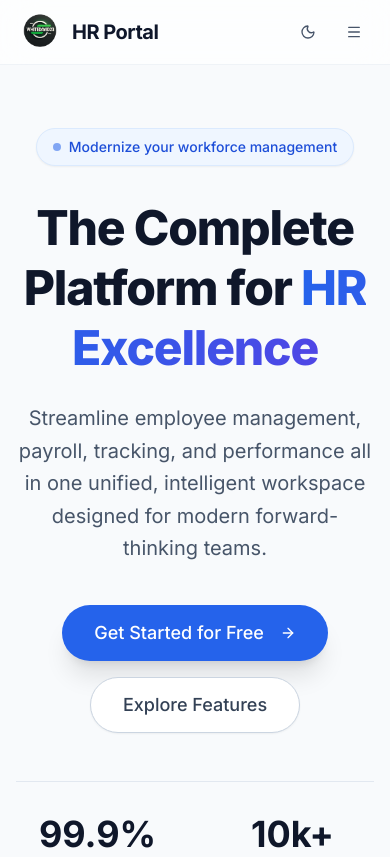
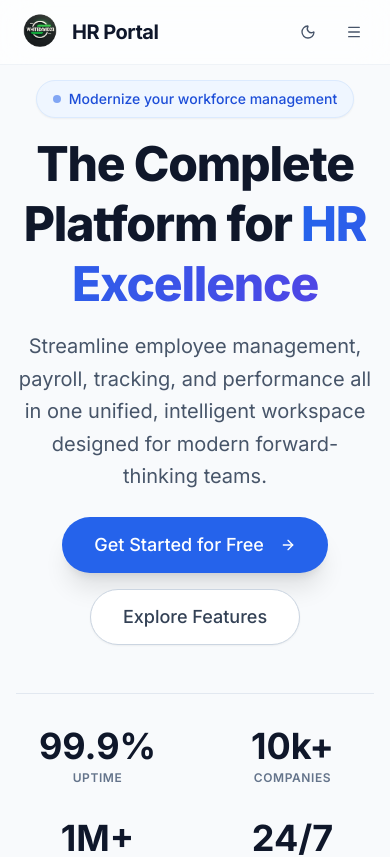
Before and after one commit to Aniket0025/EnterpriseSystem, a React (Vite) app in the folder client/: page / in a window 390 px wide. Shown: the top 857 px of the page. Built offline with nearby package versions, Linux system fonts and the light colour scheme; what react-google-recaptcha-v3 would draw is missing.

Commit message:
recapture update

```diff
--- a/client/src/contexts/AuthContext.tsx
+++ b/client/src/contexts/AuthContext.tsx
@@ -113,6 +113,7 @@ export function AuthProvider({ children }: { children: ReactNode }) {
     setSession(null);
     setRole("employee");
     localStorage.removeItem("token");
+    window.location.href = "/";
   };
 
   return (
--- a/client/src/pages/Landing.tsx
+++ b/client/src/pages/Landing.tsx
@@ -289,7 +289,7 @@ export default function Landing() {
       </nav>
 
       {/* Hero Section */}
-      <div className="pt-32 pb-12 lg:pt-40 lg:pb-16 px-4 overflow-hidden relative flex-grow">
+      <div className="pt-20 pb-12 lg:pt-24 lg:pb-16 px-4 overflow-hidden relative flex-grow">
         <div className="absolute top-0 left-1/2 -translate-x-1/2 w-full max-w-7xl h-full overflow-hidden -z-10 pointer-events-none">
           <div className="absolute top-[-10%] left-[-10%] w-96 h-96 bg-blue-400/20 dark:bg-blue-600/10 rounded-full blur-3xl opacity-60 mix-blend-multiply dark:mix-blend-normal animate-blob"></div>
           <div className="absolute top-[20%] right-[-10%] w-96 h-96 bg-purple-400/20 dark:bg-purple-600/10 rounded-full blur-3xl opacity-60 mix-blend-multiply dark:mix-blend-normal animate-blob [animation-delay:2s]"></div>
@@ -297,14 +297,14 @@ export default function Landing() {
         </div>
 
         <div className="max-w-7xl mx-auto text-center">
-          <div className="inline-flex items-center gap-2 px-4 py-2 rounded-full bg-blue-50 dark:bg-blue-950/50 text-blue-700 dark:text-blue-300 font-medium text-sm mb-8 border border-blue-100 dark:border-blue-900 shadow-sm transition-all hover:shadow-md animate-in fade-in slide-in-from-bottom-3 duration-500">
+          <div className="inline-flex items-center gap-2 px-4 py-2 rounded-full bg-blue-50 dark:bg-blue-950/50 text-blue-700 dark:text-blue-300 font-medium text-sm mb-4 border border-blue-100 dark:border-blue-900 shadow-sm transition-all hover:shadow-md animate-in fade-in slide-in-from-bottom-3 duration-500">
             <span className="flex h-2 w-2 rounded-full bg-blue-600 animate-pulse"></span>
             Modernize your workforce management
           </div>
-          <h1 className="text-5xl lg:text-7xl font-extrabold text-slate-900 dark:text-white tracking-tight leading-tight mb-6 max-w-4xl mx-auto animate-in fade-in slide-in-from-bottom-4 duration-700">
+          <h1 className="text-5xl lg:text-7xl font-extrabold text-slate-900 dark:text-white tracking-tight leading-tight mb-4 max-w-4xl mx-auto animate-in fade-in slide-in-from-bottom-4 duration-700">
             The Complete Platform for <span className="text-transparent bg-clip-text bg-gradient-to-r from-blue-600 to-indigo-600">HR Excellence</span>
           </h1>
-          <p className="text-xl text-slate-600 dark:text-slate-400 mb-10 max-w-2xl mx-auto leading-relaxed animate-in fade-in slide-in-from-bottom-5 duration-700 delay-150">
+          <p className="text-xl text-slate-600 dark:text-slate-400 mb-6 max-w-2xl mx-auto leading-relaxed animate-in fade-in slide-in-from-bottom-5 duration-700 delay-150">
             Streamline employee management, payroll, tracking, and performance all in one unified, intelligent workspace designed for modern forward-thinking teams.
           </p>
           <div className="flex flex-col sm:flex-row justify-center items-center gap-4 animate-in fade-in slide-in-from-bottom-6 duration-700 delay-300">
```
Also changed, not shown: 1 other file (tests, documents, lock files or other folders).
